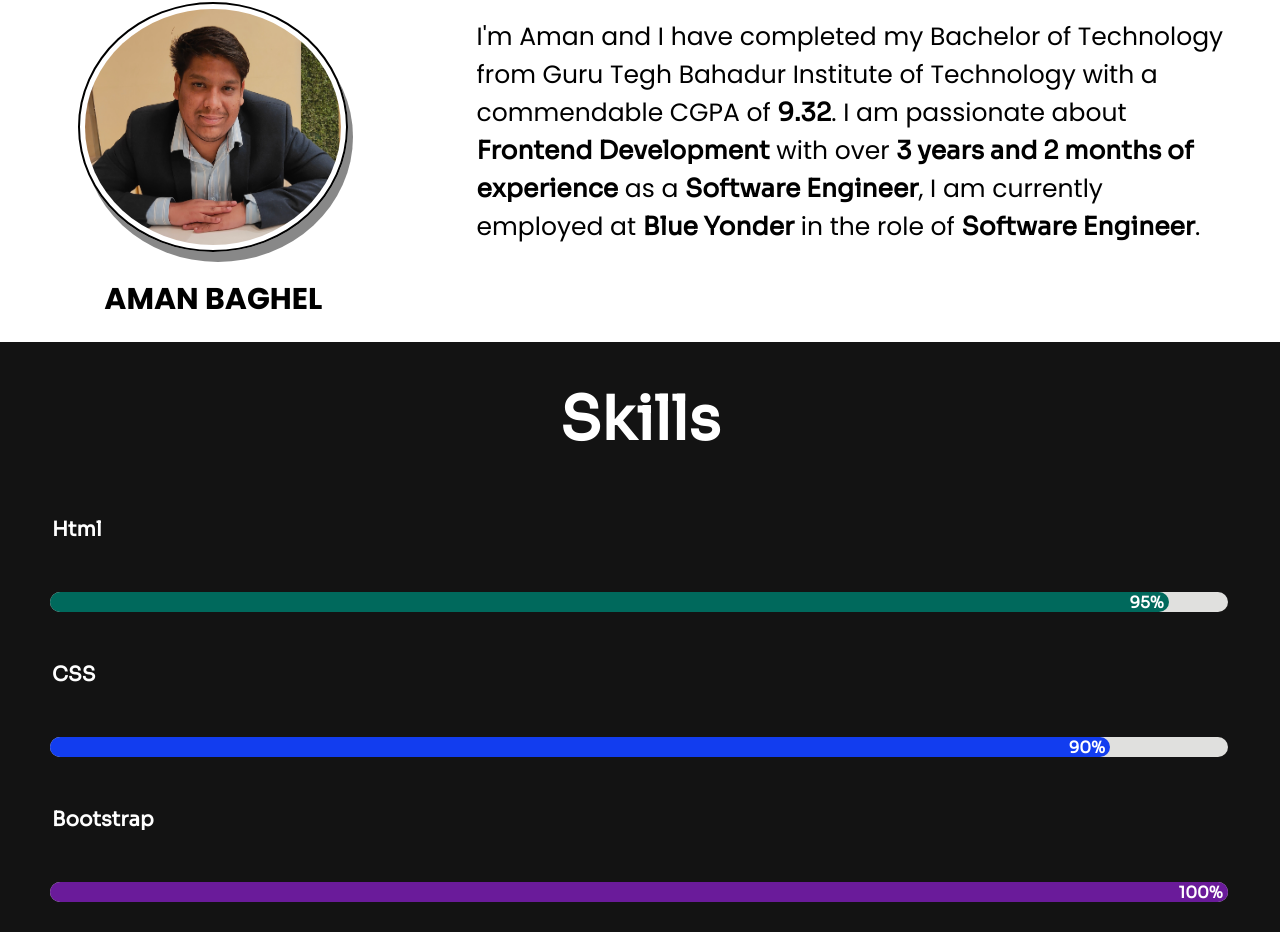
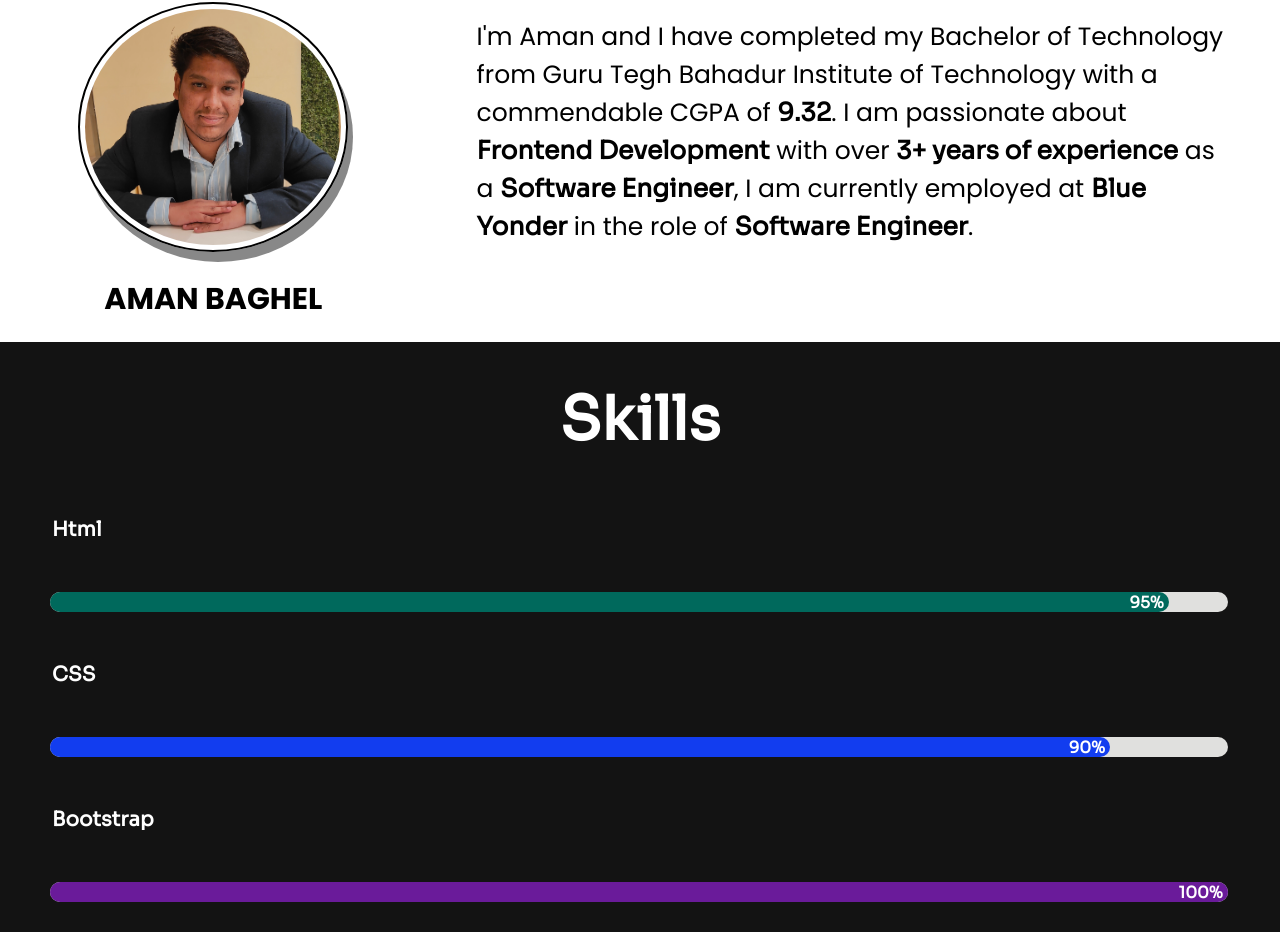
Before and after one commit to X-genius/Aman_Portfolio, a React (Create React App) app: page / in a window 1280 px wide. Shown: the part 1033-1965 px from the top of the page. Built offline with nearby package versions, Linux system fonts and the light colour scheme.

Commit message:
Fix aboutus section

```diff
--- a/src/components/About Us/aboutUs.js
+++ b/src/components/About Us/aboutUs.js
@@ -45,7 +45,7 @@ const aboutUs = () => {
               Tegh Bahadur Institute of Technology with a commendable CGPA of{' '}
               <strong>9.32</strong>. I am passionate about{' '}
               <strong>Frontend Development</strong> with over{' '}
-              <strong>3 years and 2 months of experience</strong> as a{' '}
+              <strong>3+ years of experience</strong> as a{' '}
               <strong>Software Engineer</strong>, I am currently employed at{' '}
               <strong>Blue Yonder</strong> in the role of{' '}
               <strong>Software Engineer</strong>.{' '}
```
